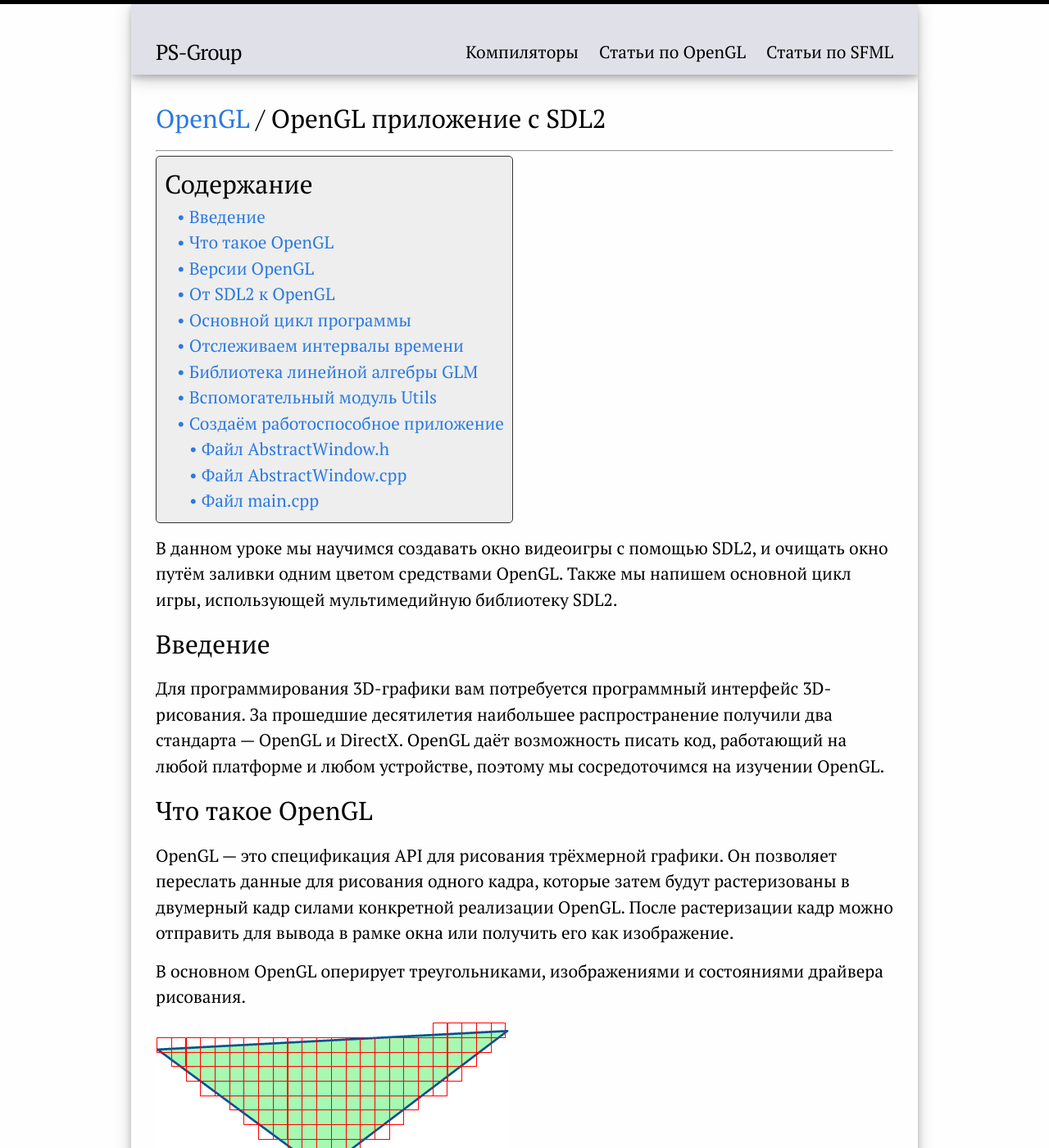
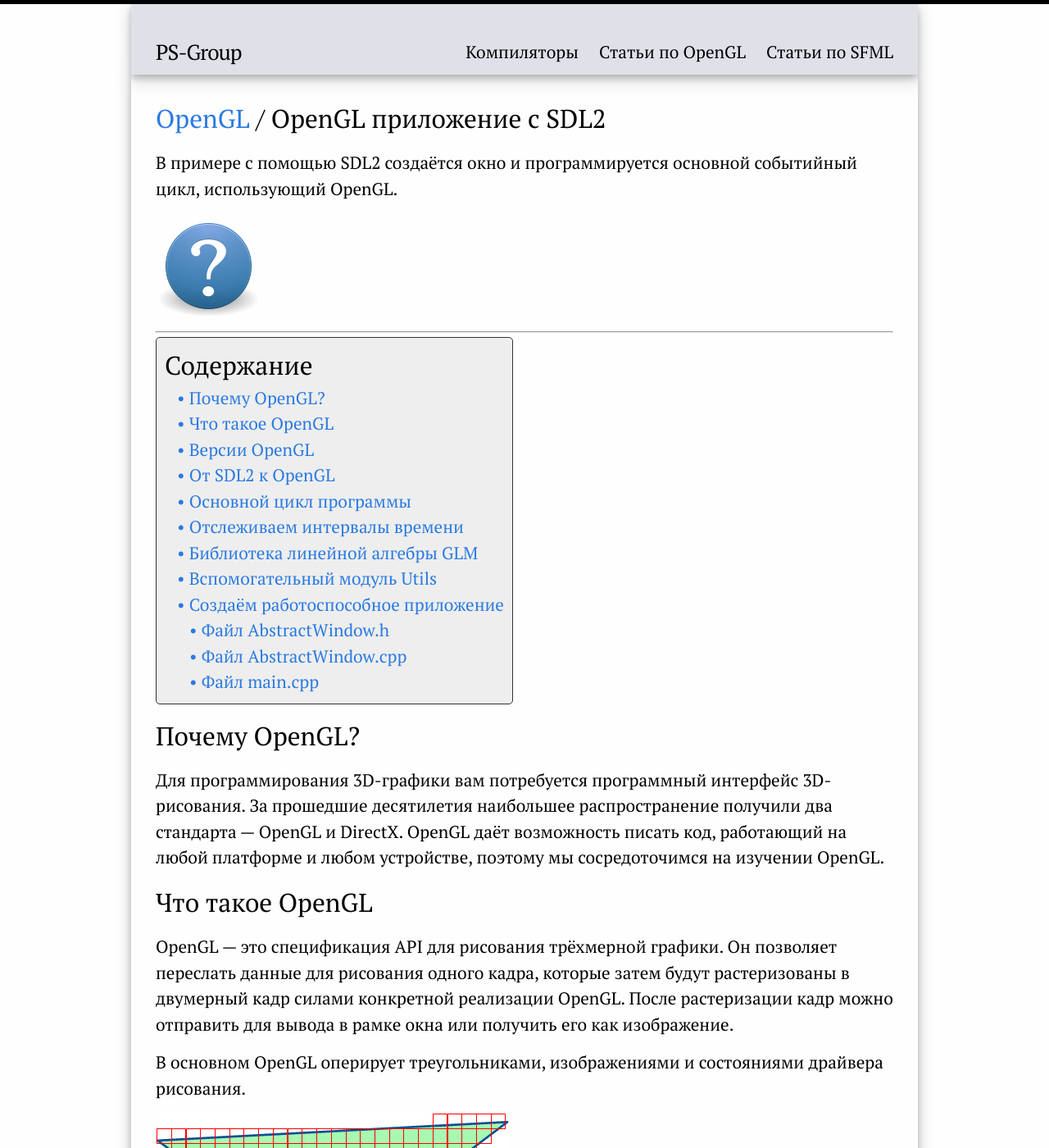
Before and after one commit to ps-group/ps-group.github.io, a Jekyll site: the page built from _opengl/lesson_1.md, in a window 1280 px wide and 1400 px high. Shown: the whole window at 82% size. Built offline with Jekyll 4.4.1, drawn with Linux system fonts in a browser that asks for light colours.

Commit message:
Добавил подзаголовки к статьям 1-го раздела

```diff
--- a/_opengl/lesson_1.md
+++ b/_opengl/lesson_1.md
@@ -1,10 +1,10 @@
 ---
 title: "OpenGL приложение с SDL2"
+preview: img/help-contents.png
+subtitle: В примере с помощью SDL2 создаётся окно и программируется основной событийный цикл, использующий OpenGL.
 ---
 
-В данном уроке мы научимся создавать окно видеоигры с помощью SDL2, и очищать окно путём заливки одним цветом средствами OpenGL. Также мы напишем основной цикл игры, использующей мультимедийную библиотеку SDL2.
-
-## Введение
+## Почему OpenGL?
 
 Для программирования 3D-графики вам потребуется программный интерфейс 3D-рисования. За прошедшие десятилетия наибольшее распространение получили два стандарта &mdash; OpenGL и DirectX. OpenGL даёт возможность писать код, работающий на любой платформе и любом устройстве, поэтому мы сосредоточимся на изучении OpenGL.
 
```
Also changed, not shown: _opengl/lesson_2.md (+2 -2 lines), _opengl/lesson_3.md (+2 -3 lines), _opengl/lesson_4.md (+1 -2 lines), _opengl/lesson_5.md (+2 -1 lines), _opengl/lesson_6.md (+1 -2 lines).
